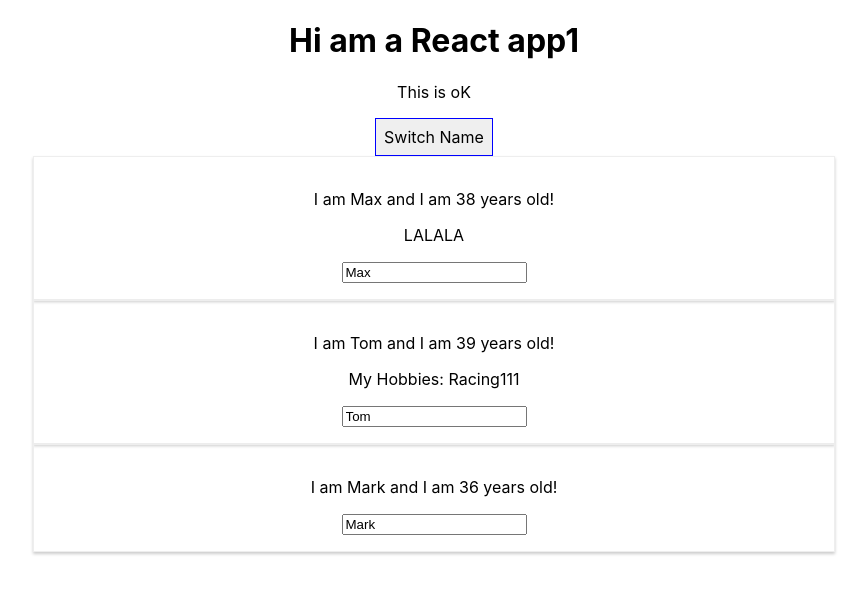
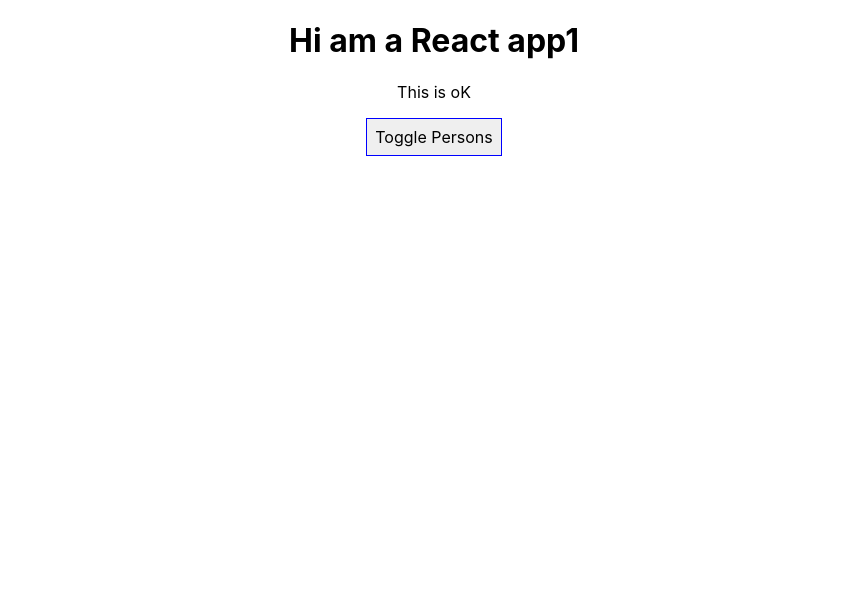
Before and after one commit to y0j/react-playground, a React (Create React App) app: page / in a window 1280 px wide. Shown: the top 594 px of the page, without its empty margins (206-1073 px from the left). Built offline with nearby package versions, Linux system fonts and the light colour scheme.

Commit message:
Section 4 before assigment

```diff
--- a/src/App.js
+++ b/src/App.js
@@ -5,34 +5,41 @@
 class App extends Component {
   state = {
     persons: [
-      { name: 'Max', age: 38},
-      { name: 'Tom', age: 39},
-      { name: 'Mark', age: 36}
+      { id: 'da5s11', name: 'Max', age: 18},
+      { id: 'g1fd31', name: 'Tom', age: 39},
+      { id: 'he63sq', name: 'Mark', age: 26}
     ],
-    otherState: 'some other value'
+    otherState: 'some other value',
+    showPersons: false
   }
 
-  switchNameHandler = (newName) => {
-    // console.log('Was clicked!');
-    // DON'T Do THIS: this.state.persons[0].name = 'Denis';
-    // Component object has a special setState method
-    this.setState( {
-      persons: [
-        { name: newName, age: 28},
-        { name: newName, age: 29},
-        { name: 'Mark', age: 37}
-      ]
-    } )
+  nameChangedHandler = (event, id) => {
+    const personIndex = this.state.persons.findIndex(p => {
+      return p.id == id
+    });
+
+    const person = {
+      ...this.state.persons[personIndex]
+    };
+    // const person = Object.assign({}, this.state.persons[personIndex]);
+    person.name = event.target.value;
+
+    const persons = [...this.state.persons];
+    persons[personIndex] = person;
+
+    this.setState({persons:persons})
   }
 
-  nameChangedHandler = (event) => {
-    this.setState( {
-      persons: [
-        { name: 'Max', age: 28},
-        { name: event.target.value, age: 29},
-        { name: 'Mark', age: 37}
-      ]
-    } )
+  deletePersonHandler = (personIndex) => {
+    //const persons = this.state.persons.slice(); // copy an array instead of use pointer and change the same one
+    const persons = [...this.state.persons]; // the same as slice() - copying the object
+    persons.splice(personIndex, 1);
+    this.setState({persons: persons})
+  }
+
+  togglePersonsHandler = () => {
+    const doesShow = this.state.showPersons;
+    this.setState({showPersons: !doesShow})
   }
 
   render () {
@@ -44,23 +51,30 @@
       cursor: 'pointer'
     };
 
+    let persons = null;
+    if (this.state.showPersons) {
+      persons = (
+        <div>
+          {this.state.persons.map((person, index) => {
+            return <Person
+              click={() => this.deletePersonHandler(index)}
+              name={person.name}
+              age={person.age}
+              key={person.id}
+              changed={(event) => this.nameChangedHandler(event, person.id)}/>
+          })}
+        </div>
+      );
+    }
+
     return (
       <div className="App">
         <h1>Hi am a React app1</h1>
         <p> This is oK </p>
         <button
         style={style}
-        onClick={() => this.switchNameHandler('Anatolik!')}>Switch Name</button>
-        <Person
-          name={this.state.persons[0].name}
-          age={this.state.persons[0].age} >LALALA</Person>
-        <Person
-          name={this.state.persons[1].name}
-          age={this.state.persons[1].age}
-          click={this.switchNameHandler.bind(this, 'Maaax')}changed={this.nameChangedHandler}>My Hobbies: Racing111</Person>
-        <Person
-          name={this.state.persons[2].name}
-          age={this.state.persons[2].age} />
+        onClick={this.togglePersonsHandler}>Toggle Persons</button>
+        {persons}
       </div>
     );
     //return React.createElement('div', {className: 'App'}, React.createElement('h1', null, 'Does this work now?'));
```
